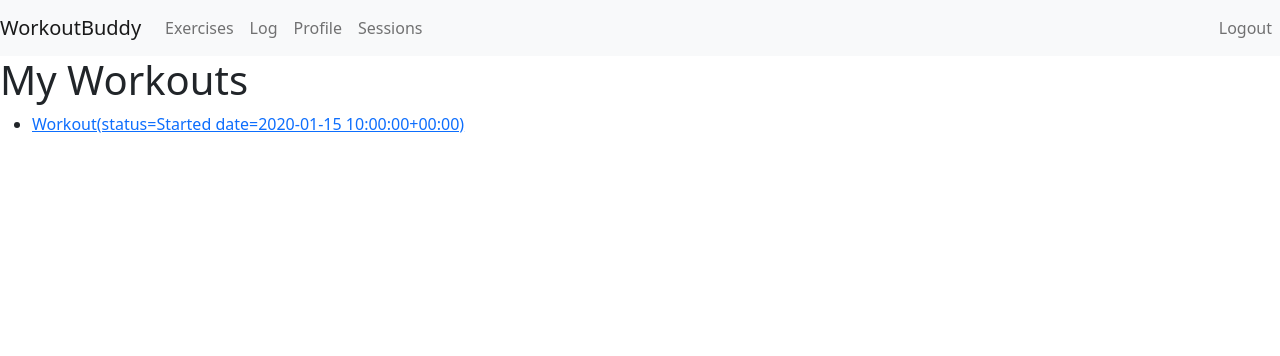
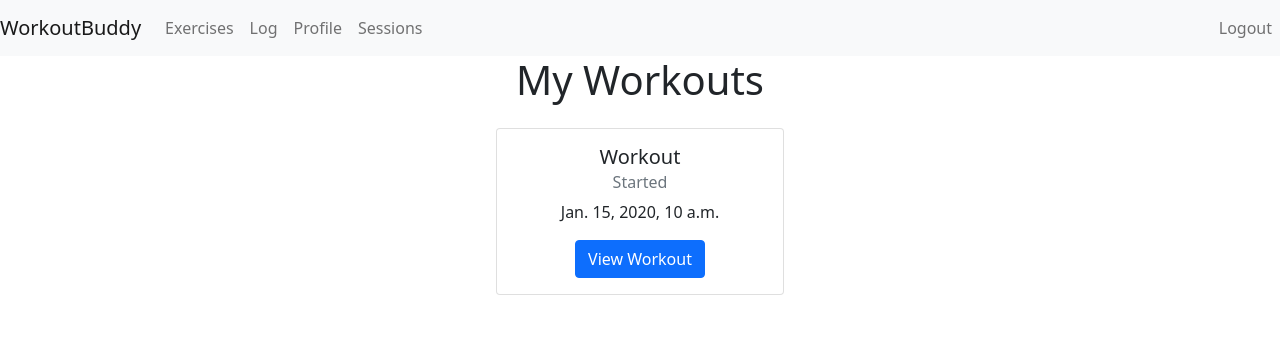
Before and after one commit to qrlandry/WorkoutBuddy, a Django app: page /sessions/ in a window 1280 px wide. Shown: the top 356 px of the page. Run offline with Django 4.2, Linux system fonts and the light colour scheme; a user stored in the database is signed in; tables that the repository leaves empty hold one stand-in row (values such as "Sample post"); some libraries are stand-ins or nearby versions.

Commit message:
styled workouts

```diff
--- a/fullstack/templates/sessions.html
+++ b/fullstack/templates/sessions.html
@@ -1,16 +1,23 @@
-{% extends 'main.html' %}
-
-{% block content %}
+{% extends 'main.html' %} {% block content %}
+<div class="text-center">
   <h1>My Workouts</h1>
   {% if workouts %}
-    <ul>
-      {% for workout in workouts %}
-        <li>
-          <a href="{% url 'workout_details' workout.id %}">{{ workout }}</a>
-        </li>
-      {% endfor %}
-    </ul>
+  <div class="row justify-content-center">
+    {% for workout in workouts %}
+    <div class="card col-md-3 m-3" style="width: 18rem">
+      <div class="card-body">
+        <h5 class="card-title">Workout</h5>
+        <h6 class="card-subtitle mb-2 text-muted">{{ workout.status }}</h6>
+        <p class="card-text">{{ workout.date_completed }}</p>
+        <a href="{% url 'workout_details' workout.id %}" class="btn btn-primary"
+          >View Workout</a
+        >
+      </div>
+    </div>
+    {% endfor %}
+  </div>
   {% else %}
-    <p>No workouts found.</p>
+  <p>No workouts found.</p>
   {% endif %}
+</div>
 {% endblock %}
```
